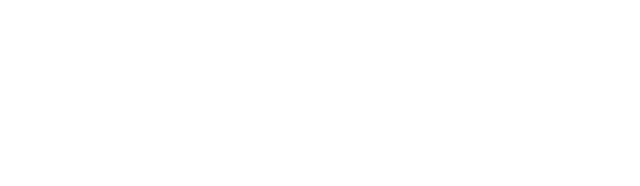
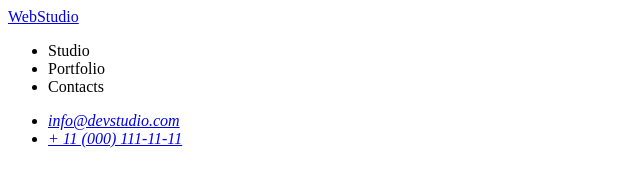
Before and after one commit to kostyabeliaev/goit-markup-hw-01, a plain HTML site: page index.html in a window 1280 px wide. Shown: the whole page, without its empty margins (0-640 px from the left). Drawn offline with Linux system fonts and the light colour scheme.

Commit message:
commit3
з'явився хедер

```diff
--- a/index.html
+++ b/index.html
@@ -8,7 +8,23 @@
   <body>
     <!--Хедер сорінки-->
 
-    <header></header>
+    <header>
+
+        <nav>
+            <a href="./index.html">WebStudio</a>
+            <ul>
+                <li>Studio</li>
+                <li>Portfolio</li>
+                <li>Contacts</li>
+            </ul>
+        </nav>
+        <address>
+            <ul>
+                <li><a href="mailto:info@devstudio.com">info@devstudio.com</a></li>
+                <li><a href="tel:+110001111111">+ 11 (000) 111-11-11</a></li>
+            </ul>
+        </address>
+    </header>
 
     <!--Основний контент-->
 
```
